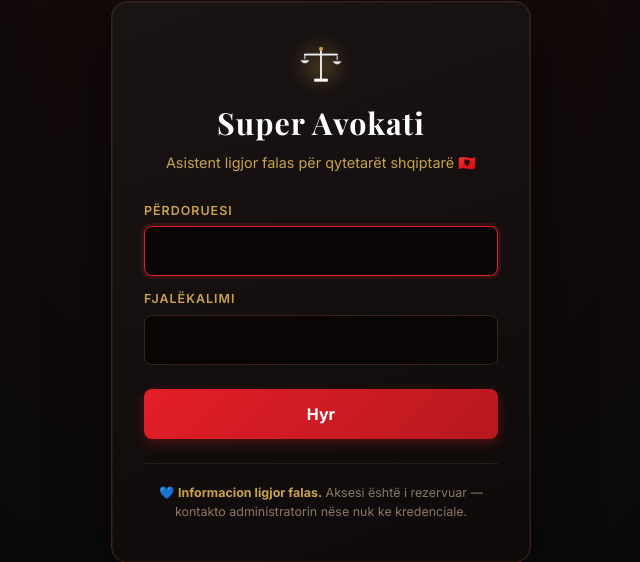
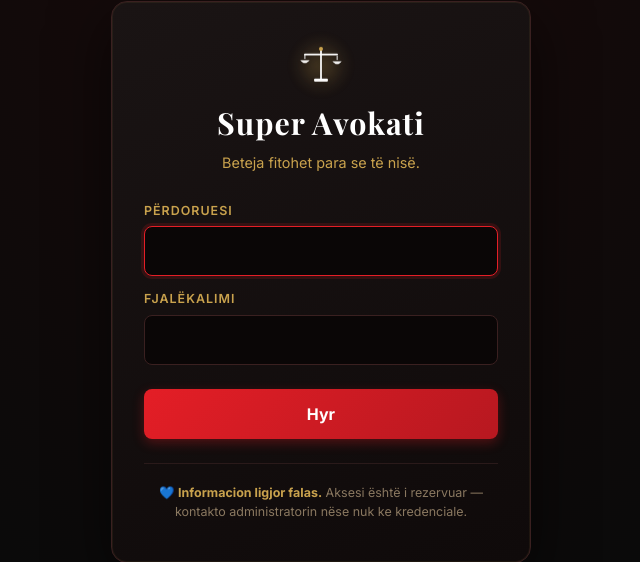
Before and after one commit to aala-ferrari/super-avokati, a Flask app: template templates/login.html in a window 1280 px wide. Shown: the part 118-680 px from the top of the page, without its empty margins (319-959 px from the left). Run offline with Flask 3, Linux system fonts and the light colour scheme; the template is opened without the code that fills it, so the values that code supplies are empty; parts of the project's set-up code (start-up, migrations or seed data) failed here and were passed over; some libraries are stand-ins or nearby versions.

Commit message:
brand: slogan UI → "Beteja fitohet para se të nisë."
Sostituisce il vecchio tagline "Asistent ligjor falas për qytetarët
shqiptarë" (remnant del pivot pre-B2B) con un claim premium che
cattura il core value del prodotto: tutta la preparazione che
Super Avvocato dà (Bench Memo, Red Team, Pattern, Genio, Ratio)
decide la battaglia *prima* dell'udienza.

Toccati solo i 2 callsite UI:
- templates/login.html (login-tagline)
- templates/index.html (brand-text tagline)

I 3 system prompt che ancora citano "qytetarët shqiptarë"
(src/bot.py, src/brain.py × 2) sono dietro le quinte — toccarli
ora cambierebbe il tono delle risposte dell'AI ed è un decision
separato (probabilmente vanno aggiornati allo stesso pivot B2B
visto in V8.0+, ma in un commit dedicato).

Co-Authored-By: Claude Opus 4.7 <noreply@anthropic.com>

```diff
--- a/templates/index.html
+++ b/templates/index.html
@@ -49,7 +49,7 @@
     </div>
     <div class="brand-text">
       <h1><span class="brand-word">SUPER</span> <span class="brand-word">AVOKATI</span></h1>
-      <p class="tagline">Asistent ligjor falas për qytetarët shqiptarë 🇦🇱</p>
+      <p class="tagline">Beteja fitohet para se të nisë.</p>
     </div>
   </div>
 
--- a/templates/login.html
+++ b/templates/login.html
@@ -41,7 +41,7 @@
       <div class="logo-glow" aria-hidden="true"></div>
     </div>
     <h1>Super Avokati</h1>
-    <p class="login-tagline">Asistent ligjor falas për qytetarët shqiptarë 🇦🇱</p>
+    <p class="login-tagline">Beteja fitohet para se të nisë.</p>
 
     <form id="login-form" class="login-form" autocomplete="on">
       <label>
```
